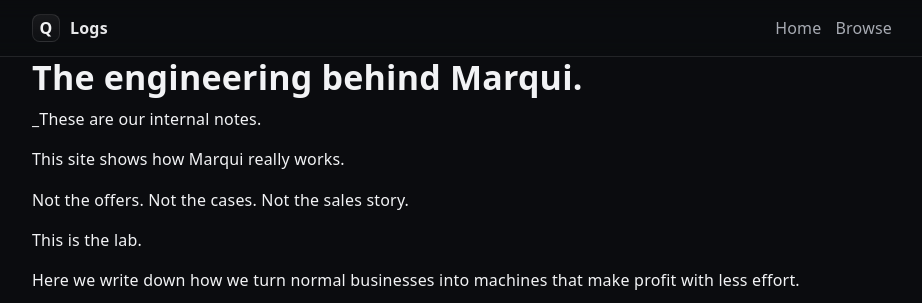
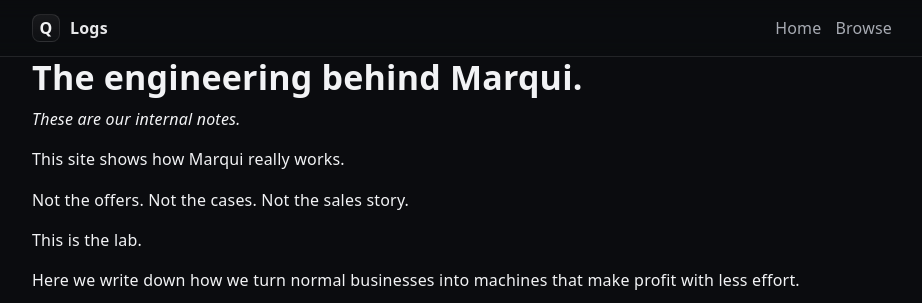
Before and after one commit to Marqui-be/blog, a Jekyll site: the page built from index.md, in a window 1280 px wide and 900 px high. Shown: the top 303 px of the window, without its empty margins (178-1100 px from the left). Built offline with Jekyll 4.4.1, drawn with Linux system fonts in a browser that asks for light colours.

```diff
--- a/index.md
+++ b/index.md
@@ -4,7 +4,7 @@ title: Q’s Logs
 ---
 
 # The engineering behind Marqui.
-_These are our internal notes.
+_These are our internal notes._
 
 This site shows how Marqui really works.
 
```
